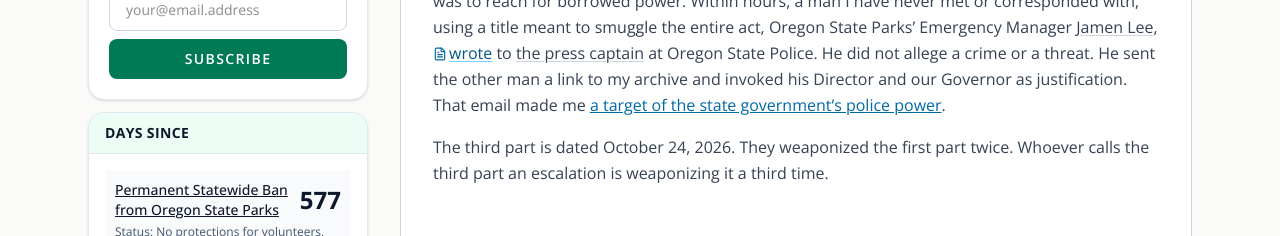
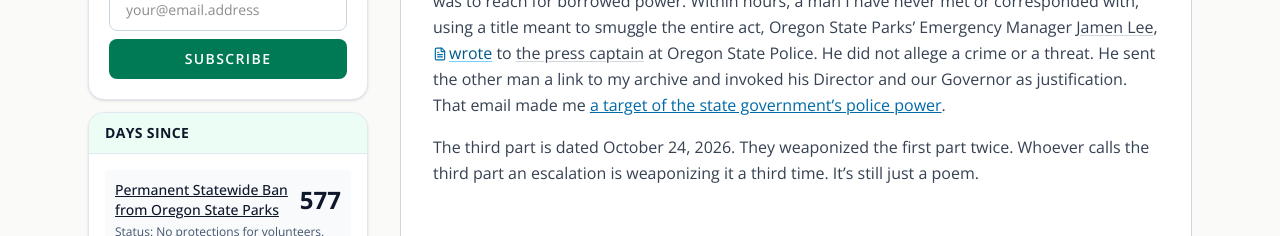
Before and after one commit to rswfire/rswfire.oprd, a Next.js app: page /soliloquy in a window 1280 px wide. Shown: the part 1120-1356 px from the top of the page. Built offline with nearby package versions, Linux system fonts and the light colour scheme.

Commit message:
Soliloquy: still just a poem

```diff
--- a/app/(archive)/soliloquy/page.tsx
+++ b/app/(archive)/soliloquy/page.tsx
@@ -376,7 +376,7 @@ export default function StormchasersSoliloquyPage() {
                 </p>
                 <p>
                     The third part is dated October 24, 2026. They weaponized the first part twice. Whoever calls the
-                    third part an escalation is weaponizing it a third time.
+                    third part an escalation is weaponizing it a third time. It&rsquo;s still just a poem.
                 </p>
             </div>
 
```
